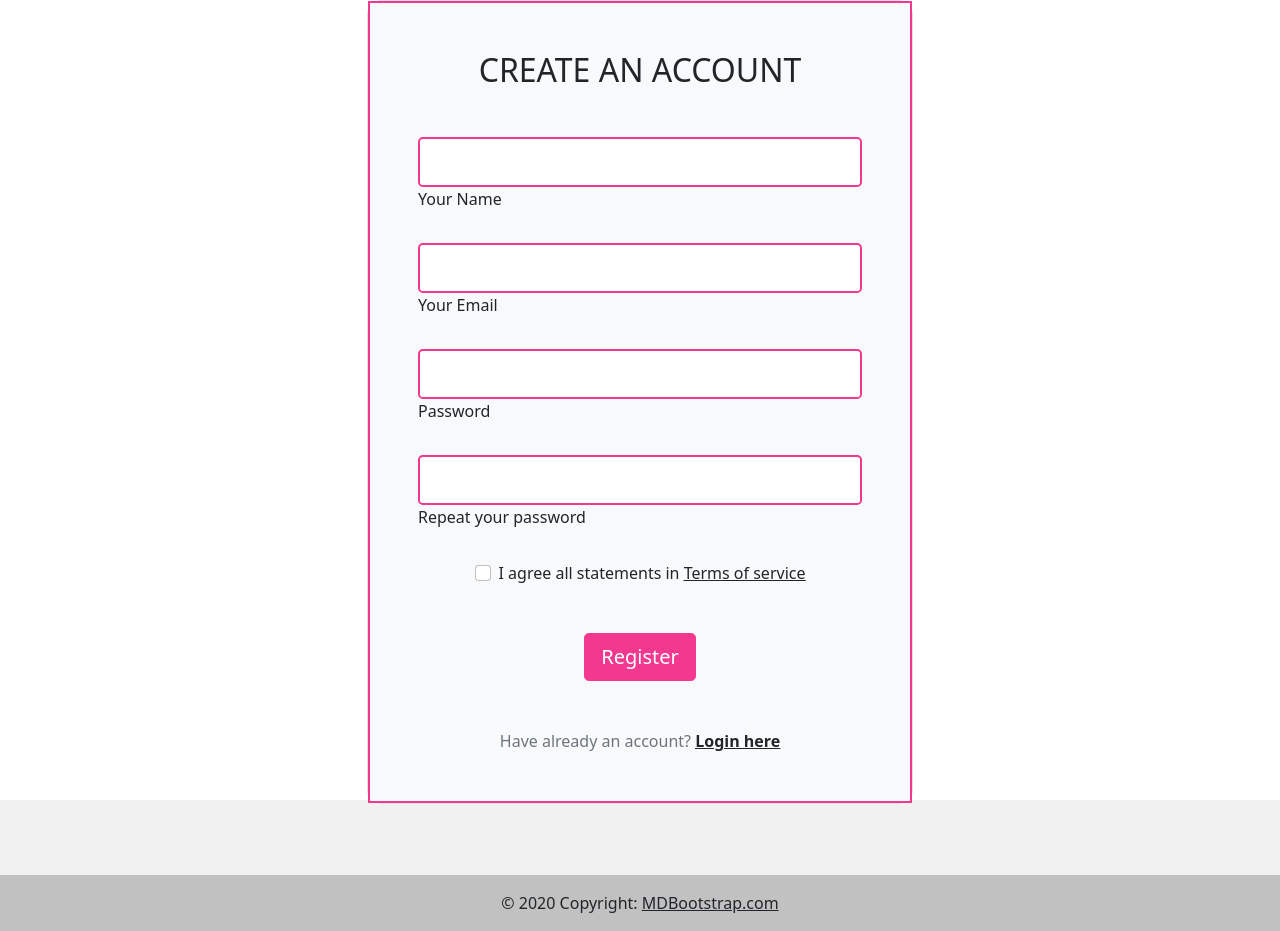
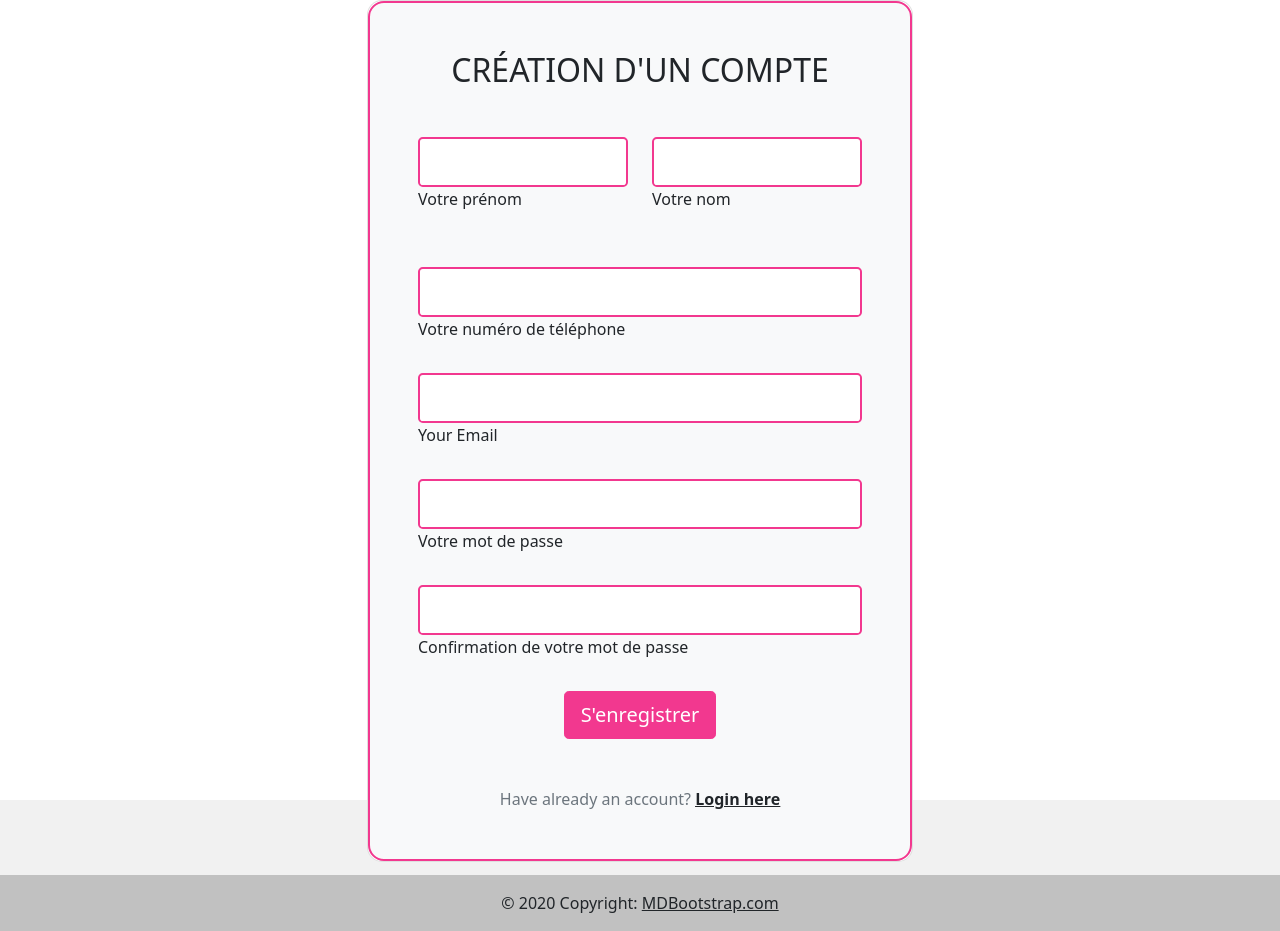
Before and after one commit to laurinaT/banque_php, a PHP site: page /banque_php/account_creation.php in a window 1280 px wide. Shown: the part 259-1190 px from the top of the page. Run offline with PHP 8.4, Linux system fonts and the light colour scheme.

Commit message:
Formulaire inscription check

```diff
--- a/account_creation_html.php
+++ b/account_creation_html.php
@@ -4,45 +4,46 @@
       <div class="row d-flex justify-content-center align-items-center h-100">
         <div class="col-12 col-md-9 col-lg-7 col-xl-6">
           <div class="card" style="border-radius: 15px;">
-            <div class="card-body p-5 bg-light border-pink">
-              <h2 class="text-uppercase text-center mb-5">Create an account</h2>
+            <div class="card-body p-5 bg-light border-pink" style="border-radius: 1rem;">
+              <h2 class="text-uppercase text-center mb-5">Création d'un compte</h2>
 
-              <form>
+              <form action="registration.php" method="post">
+
+                <div class="form-outline mb-4 row">
+					<div class="form-outline mb-4 col-6">
+						<input type="text" id="prenom" name="firstname" class="form-control form-control-lg border-pink" />
+						<label class="form-label" for="prenom">Votre prénom</label>
+					</div>
+
+					<div class="form-outline mb-4 col-6">
+						<input type="text" id="nom" name="lastname" class="form-control form-control-lg border-pink" />
+						<label class="form-label" for="form3Example1cg">Votre nom</label>
+                	</div>
+				</div>
+
+				<div class="form-outline mb-4">
+					<input type="tel" id="phone" name="phone" class="form-control form-control-lg border-pink" />
+					<label class="form-label" for="phone">Votre numéro de téléphone</label>
+      			</div>
 
                 <div class="form-outline mb-4">
-                  <input type="text" id="form3Example1cg" class="form-control form-control-lg border-pink" />
-                  <label class="form-label" for="form3Example1cg">Your Name</label>
+                  <input type="email" id="email" name="user_mail" class="form-control form-control-lg border-pink" />
+                  <label class="form-label" for="email">Your Email</label>
                 </div>
 
                 <div class="form-outline mb-4">
-                  <input type="email" id="form3Example3cg" class="form-control form-control-lg border-pink" />
-                  <label class="form-label" for="form3Example3cg">Your Email</label>
+                  <input type="password" id="pwd" name="user_pwd" class="form-control form-control-lg border-pink" />
+                  <label class="form-label" for="pwd">Votre mot de passe</label>
                 </div>
 
                 <div class="form-outline mb-4">
-                  <input type="password" id="form3Example4cg" class="form-control form-control-lg border-pink" />
-                  <label class="form-label" for="form3Example4cg">Password</label>
+                  <input type="password" id="conf_pwd" name="confirm_user_pwd" class="form-control form-control-lg border-pink" />
+                  <label class="form-label" for="conf_pwd">Confirmation de votre mot de passe</label>
                 </div>
 
-                <div class="form-outline mb-4">
-                  <input type="password" id="form3Example4cdg" class="form-control form-control-lg border-pink" />
-                  <label class="form-label" for="form3Example4cdg">Repeat your password</label>
-                </div>
-
-                <div class="form-check d-flex justify-content-center mb-5">
-                  <input
-                    class="form-check-input me-2"
-                    type="checkbox"
-                    value=""
-                    id="form2Example3cg"
-                  />
-                  <label class="form-check-label" for="form2Example3g">
-                    I agree all statements in <a href="#!" class="text-body"><u>Terms of service</u></a>
-                  </label>
-                </div>
 
                 <div class="d-flex justify-content-center">
-                  <button type="button" class="btn btn-pink btn-block btn-lg gradient-custom-4">Register</button>
+                  <button class="btn btn-pink btn-block btn-lg gradient-custom-4" type="submit">S'enregistrer</button>
                 </div>
 
                 <p class="text-center text-muted mt-5 mb-0">Have already an account? <a href="form_connexion.php" class="fw-bold text-body"><u>Login here</u></a></p>
--- a/accueil.php
+++ b/accueil.php
@@ -4,7 +4,7 @@
 		require ('begin_page.php');
 		require ('header.php');
 		require ('nav.php');
-		echo $_SESSION['userName'];
+		echo '<h1>Bonjour ' . $_SESSION['userName'] . "!!! Et bienvenue sur votre espace personnel !</h1>";
 		require ('cards.php');
 		require ('articles.php');
 		require ('footer.php');
--- a/home.php
+++ b/home.php
@@ -9,7 +9,7 @@
 	require ('begin_page.php');
 	require ('header.php');
 	require ('nav.php');
-	echo $_SESSION['userName'];
+	echo '<h1 class="m-5 justify-center"> Bonjour ' . $_SESSION['userName'] . '!!! Et bienvenue sur votre espace personnel !</h1>';
 	require ('cards.php');
 	require ('articles.php');
 	require ('footer.php');
--- a/laurina_bdd_secure_bank.sql
+++ b/laurina_bdd_secure_bank.sql
@@ -21,6 +21,7 @@ CREATE TABLE Account(
     id INT NOT NULL AUTO_INCREMENT,
     account_name VARCHAR(40) NOT NULL,
     account_number VARCHAR(40) NOT NULL,
+	account_amount VARCHAR(40),
     account_user_id INT NOT NULL,
     PRIMARY KEY (id),
     FOREIGN KEY (account_user_id) REFERENCES User(id)
@@ -61,16 +62,18 @@ Values
     '2018-12-14'
 );
 
-INSERT INTO Account(account_name, account_number, account_user_id)
+INSERT INTO Account(account_name, account_number, account_amount, account_user_id)
 Values  (
     'courant',
     '25421278',
+	'658.56',
     1
 ),
 (
 
     'PEL',
     '56789009',
+	'2999.98',
     2
 );
 
```
Also changed, not shown: cards.php (+22 -31 lines), operations_html.php (+27 -31 lines), registration.php (added, +33 -0 lines).
